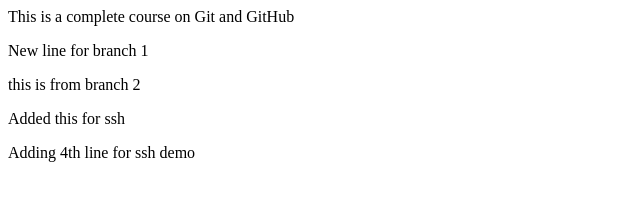
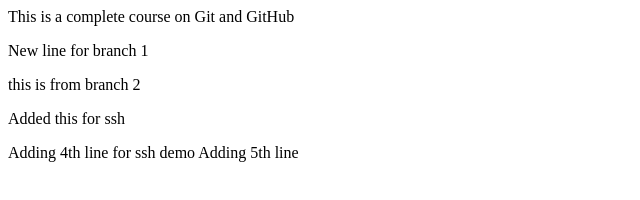
Before and after one commit to vaishnawisinha/ZohoRepo4, a plain HTML site: page index.html in a window 1280 px wide. Shown: the whole page, without its empty margins (0-640 px from the left). Drawn offline with Linux system fonts and the light colour scheme.

Commit message:
Update index.html

```diff
--- a/index.html
+++ b/index.html
@@ -6,6 +6,7 @@
     <p>this is from branch 2</p>
     <p>Added this for ssh</p>
     Adding 4th line for ssh demo
+    Adding 5th line
 
 </body>
 </html>
```
